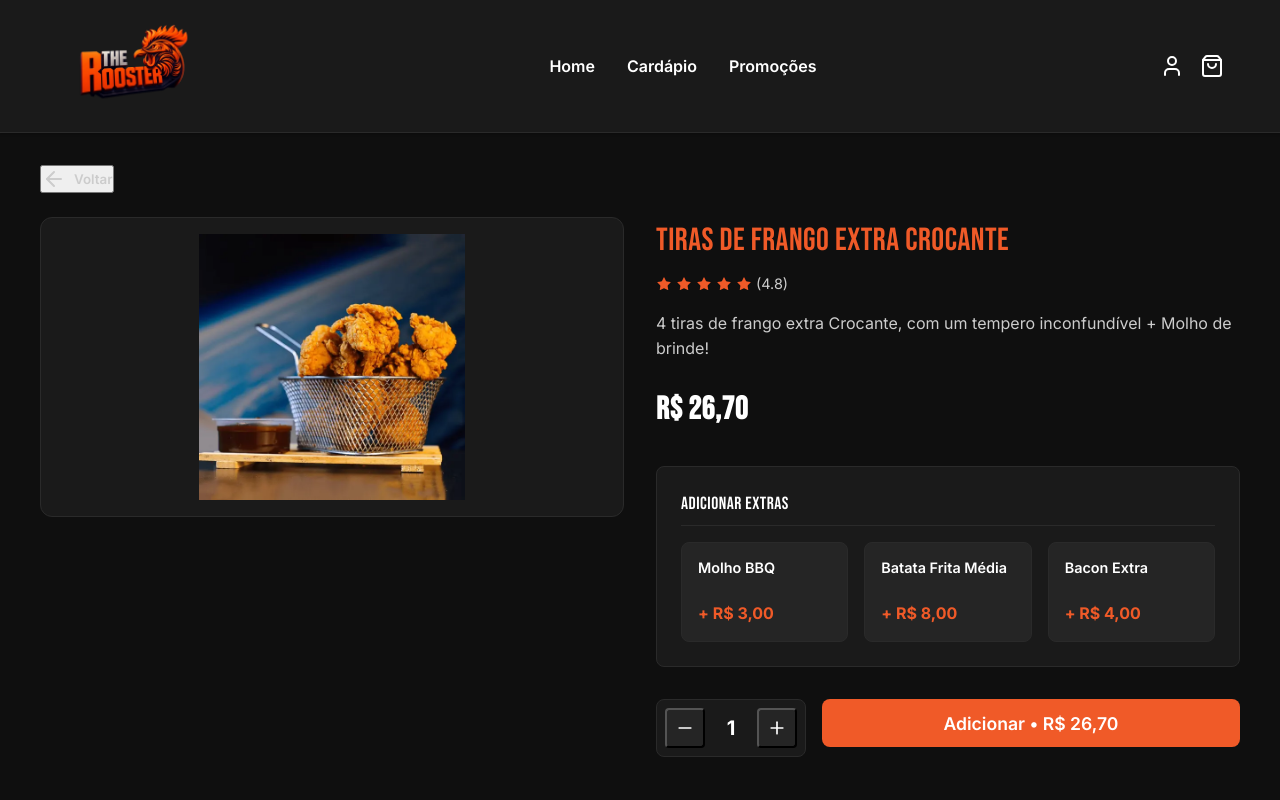
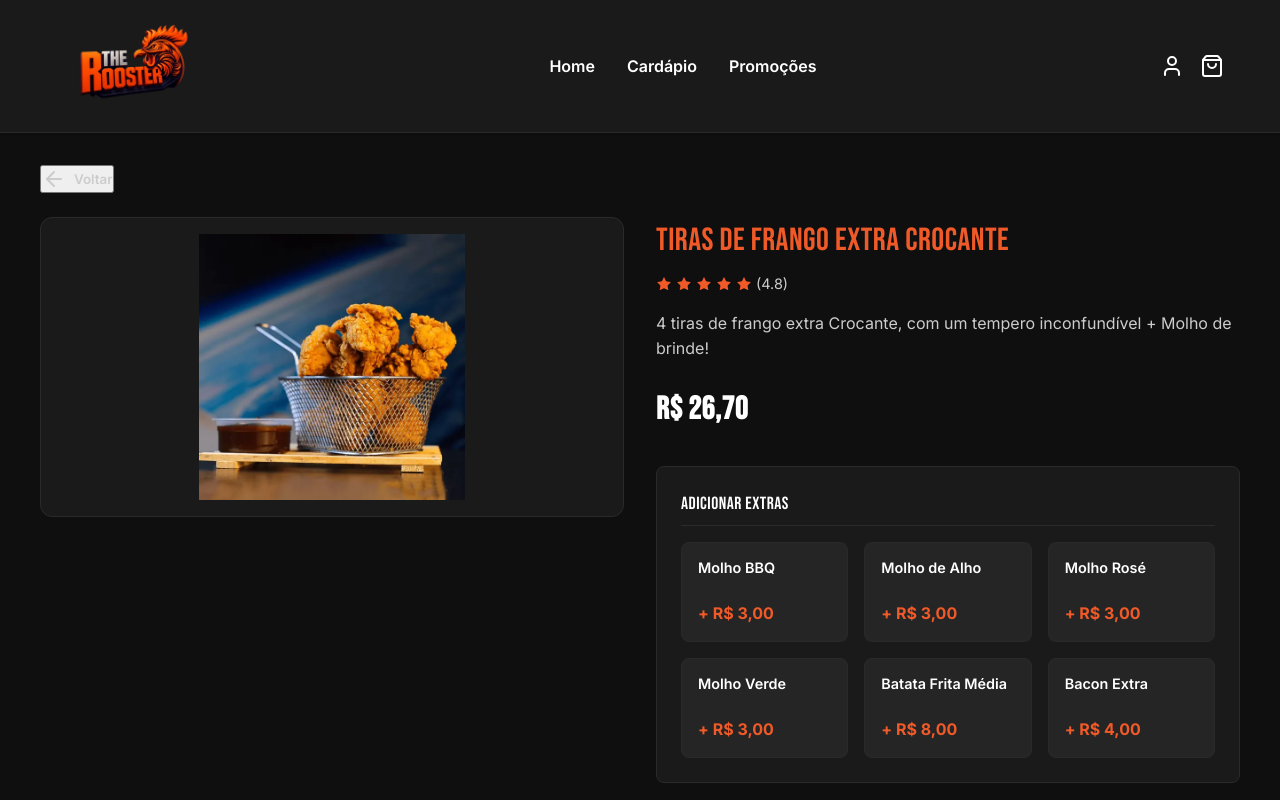
Before and after one commit to Evolvetech-Johnn/therooster, a React (Vite) app: page /produto/1 in a window 1280 px wide. Shown: the top 800 px of the page. Built offline with nearby package versions, Linux system fonts and the light colour scheme.

Commit message:
Feature: Smart Extras - Free sauces allowance logic and Drink restrictions

```diff
--- a/src/pages/Product/ProductDetails.css
+++ b/src/pages/Product/ProductDetails.css
@@ -149,6 +149,22 @@
     color: var(--color-primary);
 }
 
+.highlight-free {
+    color: var(--color-success);
+    font-size: 0.9em;
+    margin-left: 0.5rem;
+}
+
+.free-badge {
+    color: var(--color-success);
+    background: rgba(var(--color-success-rgb), 0.1);
+    padding: 0.2rem 0.5rem;
+    border-radius: var(--radius-sm);
+    font-size: 0.8rem;
+    font-weight: 800;
+    text-transform: uppercase;
+}
+
 .action-area {
     display: flex;
     flex-direction: column;
--- a/src/pages/Product/ProductDetails.jsx
+++ b/src/pages/Product/ProductDetails.jsx
@@ -13,11 +13,14 @@ const ProductDetails = () => {
   const [quantity, setQuantity] = useState(1);
   const [selectedExtras, setSelectedExtras] = useState([]);
 
-  // Mock extras options
+  // Mock extras options - Expanded for Sauces logic
   const extrasOptions = [
-    { id: 'bbq', name: 'Molho BBQ', price: 3.00 },
-    { id: 'batata', name: 'Batata Frita Média', price: 8.00 },
-    { id: 'bacon', name: 'Bacon Extra', price: 4.00 },
+    { id: 'bbq', name: 'Molho BBQ', price: 3.00, type: 'sauce' },
+    { id: 'alho', name: 'Molho de Alho', price: 3.00, type: 'sauce' },
+    { id: 'rose', name: 'Molho Rosé', price: 3.00, type: 'sauce' },
+    { id: 'verde', name: 'Molho Verde', price: 3.00, type: 'sauce' },
+    { id: 'batata', name: 'Batata Frita Média', price: 8.00, type: 'side' },
+    { id: 'bacon', name: 'Bacon Extra', price: 4.00, type: 'addon' },
   ];
 
   const product = useMemo(() => {
@@ -30,6 +33,13 @@ const ProductDetails = () => {
     }
   }, [product, navigate]);
 
+  // Logic: Extract free sauce count from description
+  const maxFreeSauces = useMemo(() => {
+      if (!product) return 0;
+      const match = product.description.match(/(\d+)\s*molhos/i);
+      return match ? parseInt(match[1]) : 0;
+  }, [product]);
+
   const handleExtraChange = (extraId) => {
     setSelectedExtras(prev => {
         if (prev.includes(extraId)) {
@@ -40,15 +50,48 @@ const ProductDetails = () => {
     });
   };
 
+  // Logic: Calculate total price with free sauces deduction
+  const calculateTotalPrice = () => {
+      if (!product) return 0;
+
+      let totalPrice = product.price;
+      let freeSaucesUsed = 0;
+
+      // Ensure consistent order for calculation (e.g., sauces processed)
+      // Actually, we just need to identify which selected items are sauces
+      const selectedItems = extrasOptions.filter(e => selectedExtras.includes(e.id));
+
+      selectedItems.forEach(item => {
+          if (item.type === 'sauce') {
+              if (freeSaucesUsed < maxFreeSauces) {
+                  // It's free!
+                  freeSaucesUsed++;
+              } else {
+                  totalPrice += item.price;
+              }
+          } else {
+              totalPrice += item.price;
+          }
+      });
+
+      return totalPrice;
+  };
+
+  const currentPrice = calculateTotalPrice();
+
   const handleAddToCart = () => {
     if (!product) return;
     const extras = extrasOptions.filter(e => selectedExtras.includes(e.id));
+
+    // Recalculate which specific extras were free for the cart record?
+    // For simplicity, we just pass the selected extras and the calculated unit price.
+    // Or closer manipulation:
+
     const finalProduct = {
         ...product,
-        // Create a unique ID for cart item based on extras to allow same product with different config
         cartId: `${product.id}-${selectedExtras.join('-')}`,
         selectedExtras: extras,
-        price: product.price + extras.reduce((acc, curr) => acc + curr.price, 0)
+        price: currentPrice
     };
     addToCart(finalProduct, quantity);
     navigate('/carrinho');
@@ -56,7 +99,33 @@ const ProductDetails = () => {
 
   if (!product) return <div className="container" style={{padding:'2rem'}}>Carregando...</div>;
 
-  const currentPrice = product.price + extrasOptions.filter(e => selectedExtras.includes(e.id)).reduce((acc, curr) => acc + curr.price, 0);
+  // Render Logic helpers
+  const getExtraPriceDisplay = (extra) => {
+      if (extra.type !== 'sauce') return `+ ${formatCurrency(extra.price)}`;
+
+      // Determine if this specific sauce IS currently one of the free ones?
+      // Logic: Count how many sauces are selected BEFORE this one effectively?
+      // Or simply: If we haven't reached the limit of selected sauces, show "Grátis" for the next available?
+      // Better UI:
+      // Count total selected sauces.
+      // If isSelected: is it within the first N selected? -> GRÁTIS. Else Price.
+      // If NOT selected: Do we have free slots left? -> GRÁTIS. Else Price.
+
+      const selectedSauces = extrasOptions.filter(e => selectedExtras.includes(e.id) && e.type === 'sauce');
+      const isSelected = selectedExtras.includes(extra.id);
+      const selectedSauceCount = selectedSauces.length;
+
+      if (isSelected) {
+          // Find index of this sauce in selected list
+          const index = selectedSauces.findIndex(s => s.id === extra.id);
+          if (index < maxFreeSauces) return <span className="free-badge">Grátis</span>;
+      } else {
+          // If not selected, will it be free if I select it?
+          if (selectedSauceCount < maxFreeSauces) return <span className="free-badge">Grátis</span>;
+      }
+
+      return `+ ${formatCurrency(extra.price)}`;
+  };
 
   return (
     <div className="container product-page">
@@ -82,8 +151,10 @@ const ProductDetails = () => {
             <p className="product-desc-large">{product.description}</p>
             <h2 className="product-price-large">{formatCurrency(currentPrice)}</h2>
 
+            {/* Extras Section - HIDDEN for BEBIDAS */}
+            {product.category !== 'bebidas' && (
                 <div className="extras-section">
-                <h3>Adicionar Extras</h3>
+                    <h3>Adicionar Extras {maxFreeSauces > 0 && <span className="highlight-free">({maxFreeSauces} Molhos Grátis)</span>}</h3>
                     <div className="extras-grid">
                         {extrasOptions.map(extra => {
                             const isSelected = selectedExtras.includes(extra.id);
@@ -97,12 +168,13 @@ const ProductDetails = () => {
                                         <span className="extra-name">{extra.name}</span>
                                         {isSelected && <span className="check-icon">✓</span>}
                                     </div>
-                                <span className="extra-price">+ {formatCurrency(extra.price)}</span>
+                                    <span className="extra-price">{getExtraPriceDisplay(extra)}</span>
                                 </div>
                             );
                         })}
                     </div>
                 </div>
+            )}
 
             <div className="action-area">
                 <div className="quantity-selector">
```
Lines whose indentation alone changed are shown as unchanged.
